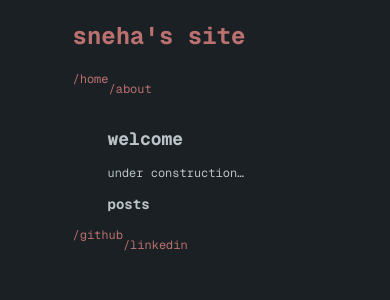
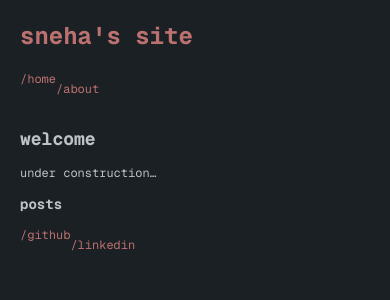
Before and after one commit to sneha-afk/sneha-afk.github.io, a Jekyll site: the page built from index.md, in a window 390 px wide. Shown: the top 300 px of the page. Built offline with Jekyll 4.4.1, drawn with Linux system fonts in a browser that asks for light colours.

Commit message:
committing on a phone is crazy, seeing if this fixes width issues

```diff
--- a/assets/css/style.css
+++ b/assets/css/style.css
@@ -38,3 +38,15 @@ main {
   max-width: 70%;
   margin: 0 auto;
 }
+
+@media (max-width: 500px) {
+main {
+  max-width: 100%;
+  margin: 0 auto;
+}
+
+.container {
+  max-width: 100%;
+  margin: 0 auto;
+}
+}
```
